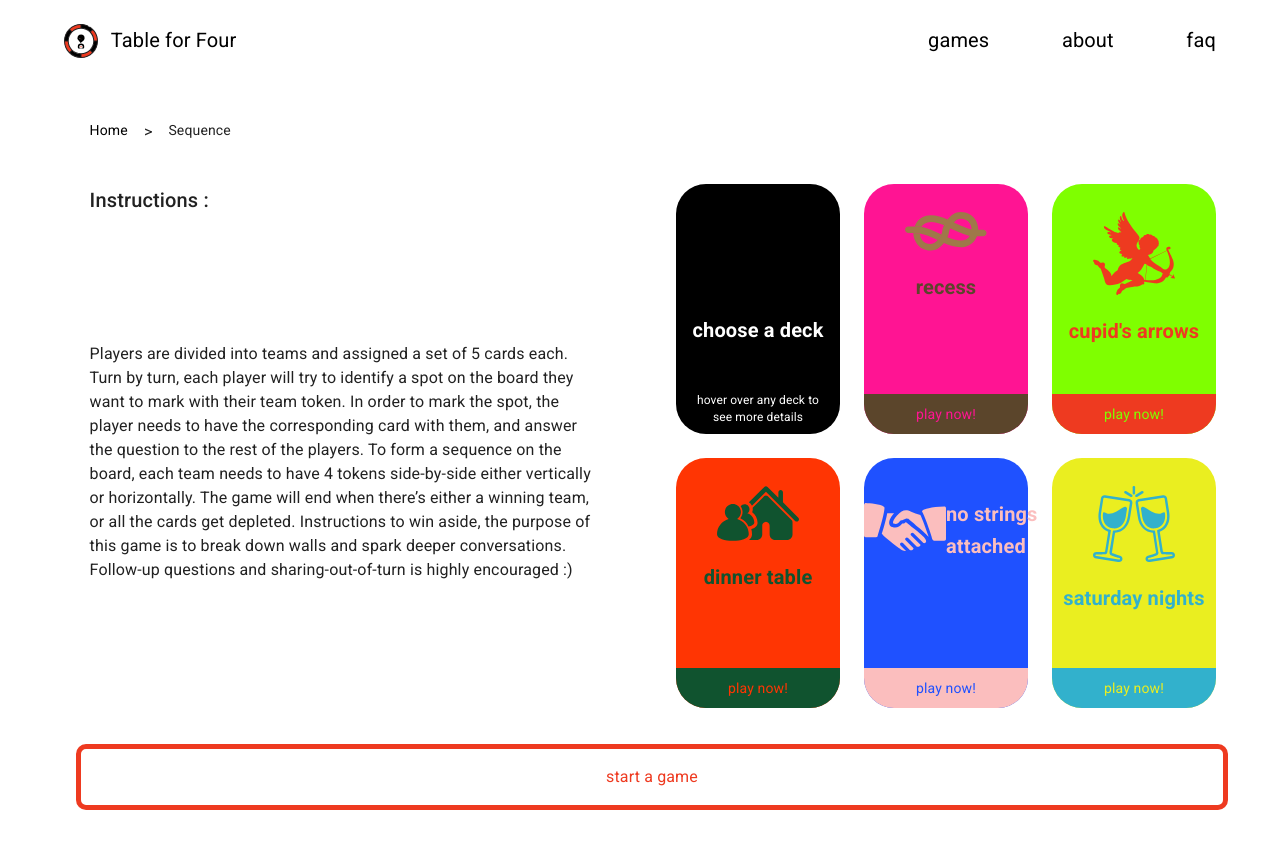
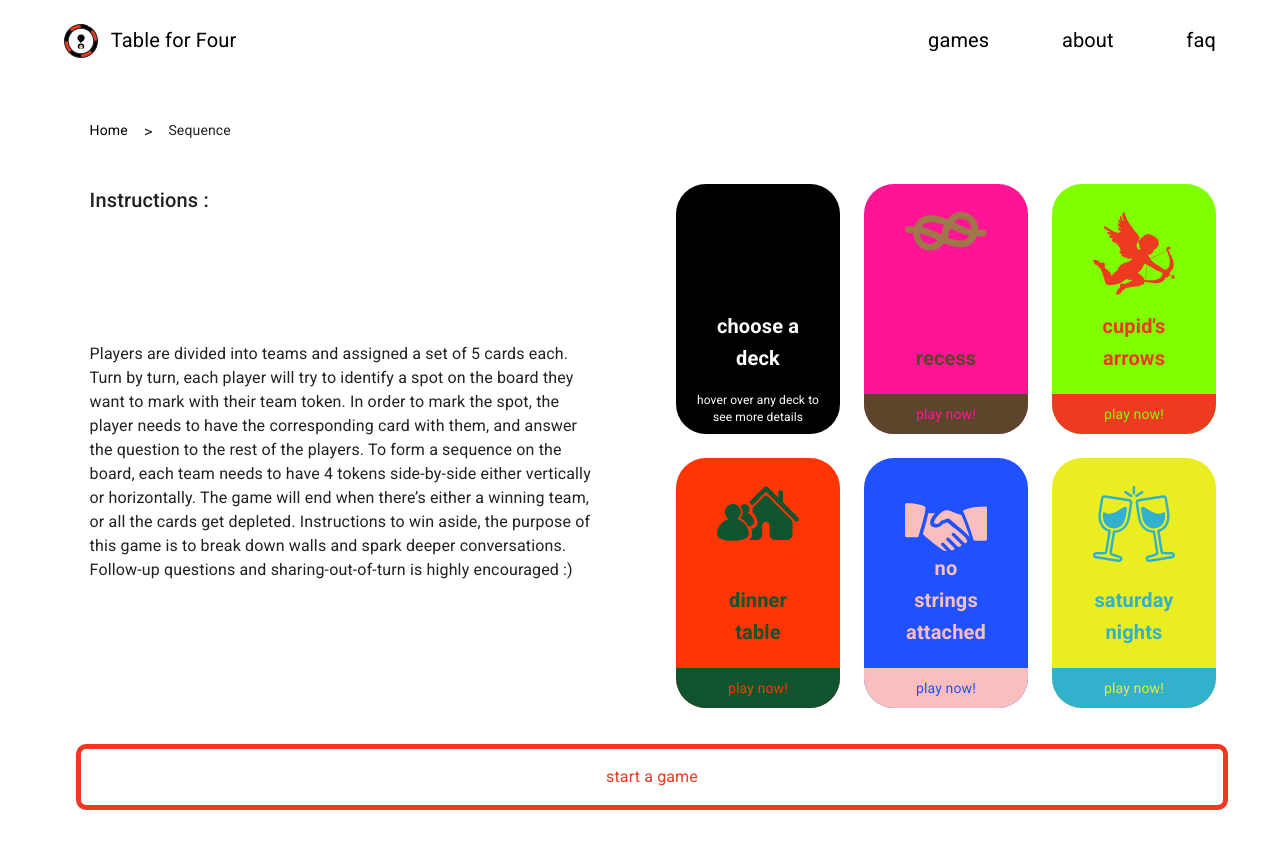
Before and after one commit to yashvijaju/school-of-life, a Next.js app: page /sequence in a window 1280 px wide. Shown: the top 848 px of the page. Built offline with nearby package versions, Linux system fonts and the light colour scheme.

Commit message:
deck covers

```diff
--- a/components/deckCover.js
+++ b/components/deckCover.js
@@ -23,8 +23,14 @@ const useStyles = makeStyles({
       margin: '1vh 0 0 0',
     },
     title: {
-      margin: '2.5vh 0 7.5vh 0',
+      // margin: '2.5vh 0 7.5vh 0',
       fontWeight: 'bold',
+      position: 'absolute',
+      textAlign: 'center',
+      left: '3vw',
+      right: '3vw',
+      bottom: '7.5vh',
+      width: 'calc(100%-6vw)',
     },
     playNow: {
       position: 'absolute',
```
